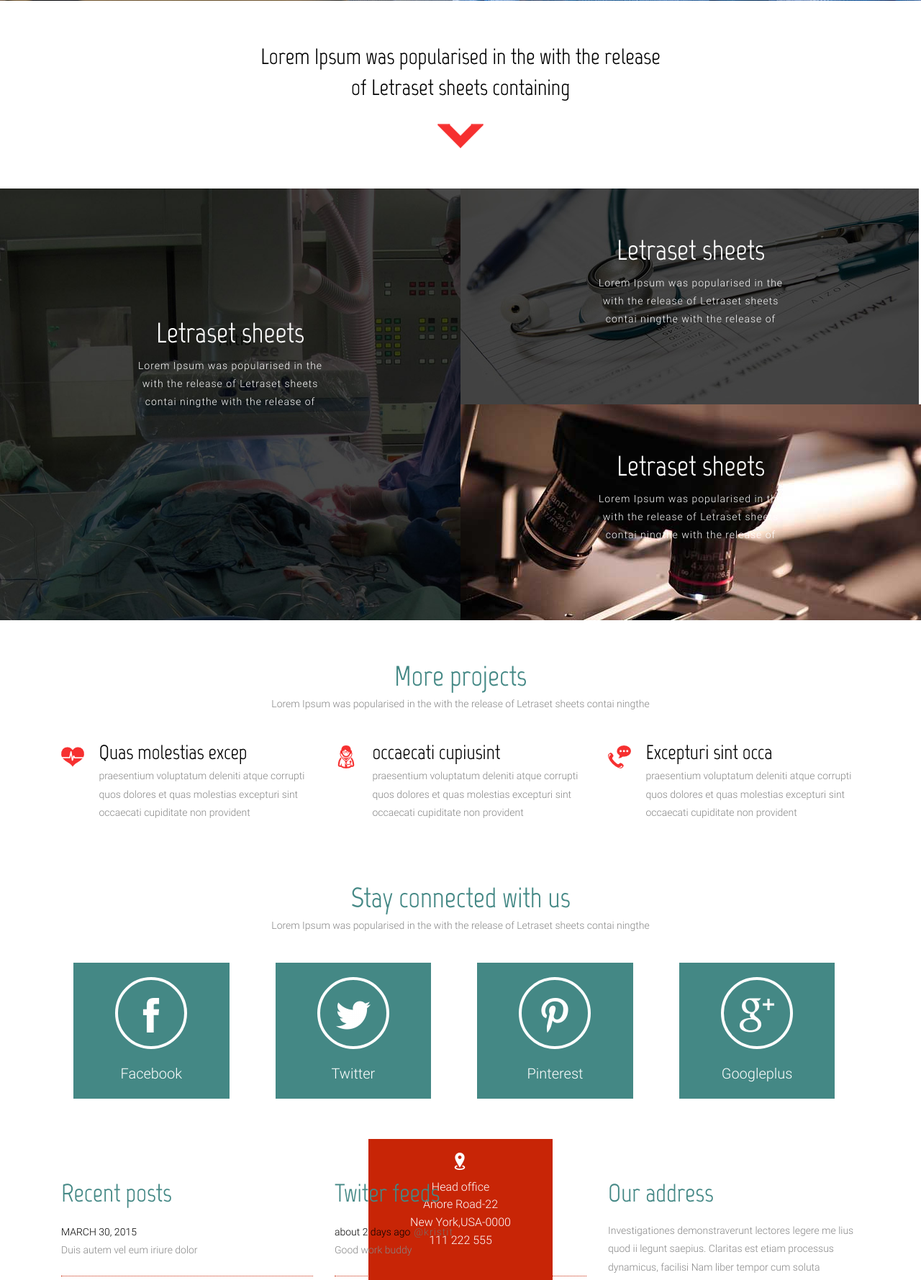
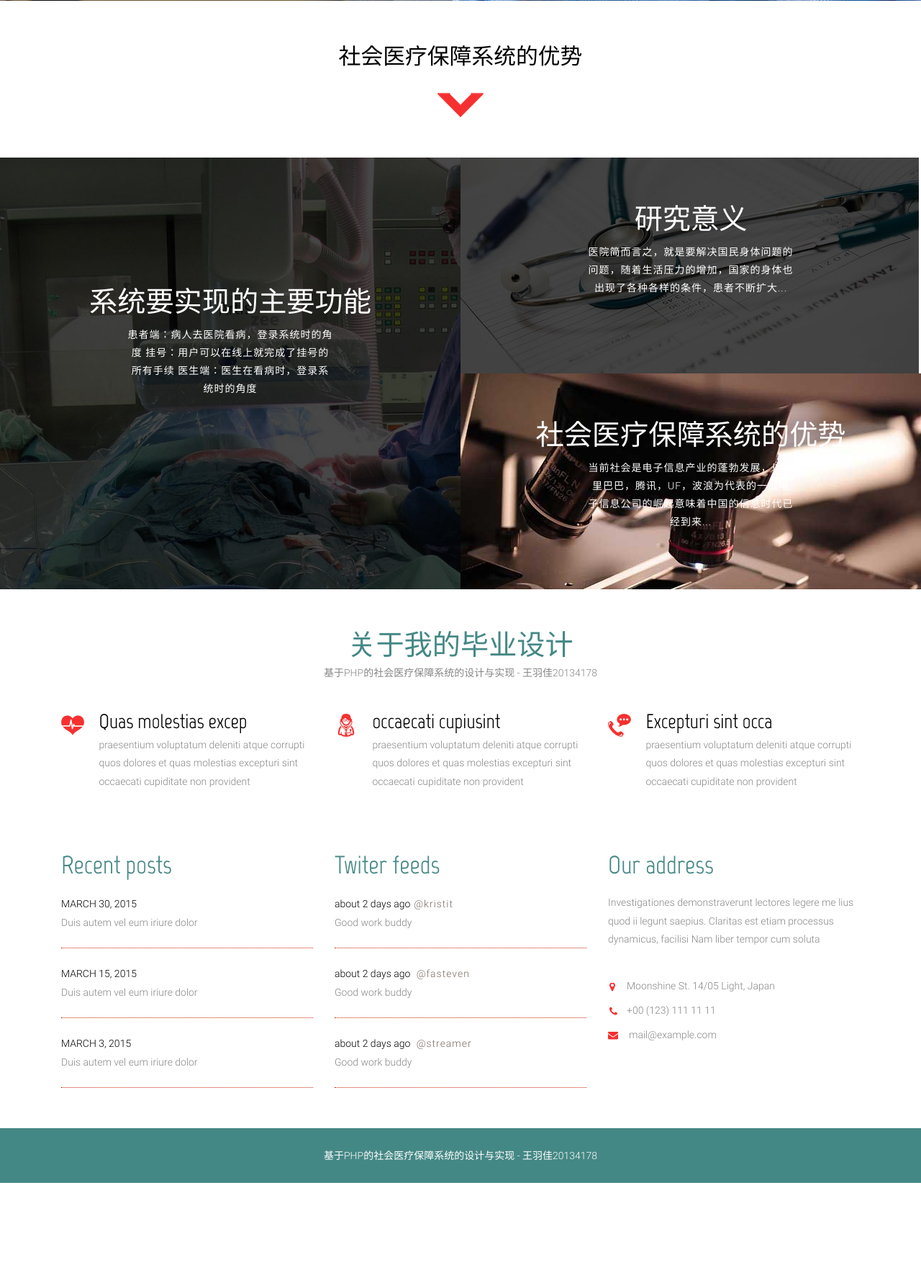
Before and after one commit to myvipbackup2/hospitalSystem, a CodeIgniter app: page /database/ in a window 1280 px wide. Shown: the part 829-2608 px from the top of the page at 72% size. After the commit the page ends 2473 px from the top, so only its background shows below. Run offline with CodeIgniter, Linux system fonts and the light colour scheme.

Commit message:
完善登录挂号逻辑

```diff
--- a/application/views/index.php
+++ b/application/views/index.php
@@ -37,7 +37,7 @@
 <div class="header">
     <div class="container">
         <div class="header-logo">
-            <a href="index.html"><img src="images/logo.png" alt="logo"/></a>
+            <a href="<?php echo base_url(); ?>"><img src="images/logo.png" alt="logo"/></a>
         </div>
         <div class="header-info">
             <?php
@@ -64,7 +64,7 @@
                 <li><a href="welcome/index" class="active"><span data-hover="主页">主页</span></a></li>
                 <li><a href="welcome/login"> <span data-hover="登录">登录</span></a></li>
                 <li><a href="welcome/register"> <span data-hover="注册">注册</span></a></li>
-                <li><a href="welcome/guahao"> <span data-hover="挂号预约">挂号预约</span></a></li>
+                <li><a href="javascript:;" id="guahao"> <span data-hover="挂号预约">挂号预约</span></a></li>
                 <li><a href="welcome/doctor"> <span data-hover="医师登录">医师登录</span></a></li>
             </ul>
             <!-- script-for-menu -->
@@ -116,23 +116,22 @@
             <ul class="rslides" id="slider3">
                 <li>
                     <div class="banner-text">
-                        <h1>We are here to care for you</h1>
-                        <p>Lorem Ipsum available, but the majority have suffered alteration in some form, by injected
-                            humour, or randomised words which don't look even slightly believable.</p>
+                        <h1>设计目的</h1>
+                        <p>
+                            医疗产业的发展密切关系到国民的生活质量，随着中国经济的腾飞，国民的生活越来越丰富的同时，还希望得到医疗方面高质量的服务，而医疗产业也迫切的需要管理系统的升级包括方便性、快捷性、准确性</p>
                     </div>
                 </li>
                 <li>
                     <div class="banner-text">
-                        <h1>Lorem ip sum avai re for cayou</h1>
-                        <p>Majority have sufferedorem lipsum available, but the alteration in some form, by injected
-                            humour, or randomised words which don't look even slightly believable.</p>
+                        <h1>本系统使用技术</h1>
+                        <p>
+                            本系统是运用php、javascript等技术对医院的多个部门进行全方位管理，该系统涉及到医院大部分业务过程，属于信息管理系统。本文主要工作是研究“基于PHP的社会医疗保障系统的设计与实现”，对基于PHP的社会医疗保障系统进行了需求分析和网站总体设计以及细节功能设计与实现</p>
                     </div>
                 </li>
                 <li>
                     <div class="banner-text">
-                        <h1>Availf able lor emip cayou refor</h1>
-                        <p>Randomised words orem ipsum available, but the majority have suffered alteration in some
-                            form, by injected humour, or which don't look even slightly believable.</p>
+                        <h1>实现功能</h1>
+                        <p>基于PHP的社会医疗保障系统一共分了三部分：个人系统，医院系统，药店系统。</p>
                     </div>
                 </li>
             </ul>
@@ -143,7 +142,7 @@
 <!--banner-bottom-->
 <div class="banner-bottom">
     <div class="container">
-        <h2>Lorem Ipsum was popularised in the with the release of Letraset sheets containing</h2>
+        <h2>社会医疗保障系统的优势</h2>
         <a href="#gallery" class="arrow scroll"> </a>
     </div>
 </div>
@@ -151,20 +150,24 @@
 <!--gallery-->
 <div class="gallery" id="gallery">
     <div class="col-md-6 gallery-left">
-        <h4>Letraset sheets</h4>
-        <p>Lorem Ipsum was popularised in the with the release of Letraset sheets contai ningthe with the release
-            of </p>
+        <h4>系统要实现的主要功能</h4>
+        <p>患者端：病人去医院看病，登录系统时的角度
+            挂号：用户可以在线上就完成了挂号的所有手续
+            医生端：医生在看病时，登录系统时的角度
+        </p>
     </div>
     <div class="col-md-6 gallery-right">
         <div class="gallery-grid-a">
-            <h4>Letraset sheets</h4>
-            <p>Lorem Ipsum was popularised in the with the release of Letraset sheets contai ningthe with the release
-                of </p>
+            <h4>研究意义</h4>
+            <p>
+                医院简而言之，就是要解决国民身体问题的问题，随着生活压力的增加，国家的身体也出现了各种各样的条件，患者不断扩大...
+            </p>
         </div>
         <div class="gallery-grid-b">
-            <h4>Letraset sheets</h4>
-            <p>Lorem Ipsum was popularised in the with the release of Letraset sheets contai ningthe with the release
-                of </p>
+            <h4>社会医疗保障系统的优势</h4>
+            <p>
+                当前社会是电子信息产业的蓬勃发展，以阿里巴巴，腾讯，UF，波浪为代表的一批电子信息公司的崛起意味着中国的信息时代已经到来...
+            </p>
         </div>
     </div>
     <div class="clearfix"></div>
@@ -174,8 +177,8 @@
 <div class="work">
     <div class="container">
         <div class="work-title">
-            <h3>More projects</h3>
-            <p>Lorem Ipsum was popularised in the with the release of Letraset sheets contai ningthe</p>
+            <h3>关于我的毕业设计</h3>
+            <p>基于PHP的社会医疗保障系统的设计与实现 - 王羽佳20134178</p>
         </div>
         <div class="col-md-4 work-grids">
             <ul>
@@ -211,54 +214,7 @@
     </div>
 </div>
 <!--//work-->
-<div class="copyrights">Collect from <a href="http://www.cssmoban.com/">企业网站模板</a></div>
-<div class="like">
-    <div class="container">
-        <div class="work-title">
-            <h3>Stay connected with us</h3>
-            <p class="cnnct">Lorem Ipsum was popularised in the with the release of Letraset sheets contai ningthe</p>
-        </div>
-        <div class="col-md-3 like-grids">
-            <a href="#">
-                <img src="images/icon1.png" alt=""/>
-            </a>
-            <p>Facebook</p>
-        </div>
-        <div class="col-md-3 like-grids">
-            <a href="#">
-                <img src="images/icon5.png" alt=""/>
-            </a>
-            <p>Twitter</p>
-        </div>
-        <div class="col-md-3 like-grids">
-            <a href="#">
-                <img src="images/icon6.png" alt=""/>
-            </a>
-            <p>Pinterest</p>
-        </div>
-        <div class="col-md-3 like-grids">
-            <a href="#">
-                <img src="images/icon7.png" alt=""/>
-            </a>
-            <p>Googleplus</p>
-        </div>
-        <div class="clearfix"></div>
-    </div>
-</div>
-<!--map-->
-<div class="map">
-    <div class="container">
-        <div class="map-info">
-            <ul>
-                <li>Head office</li>
-                <li>Anore Road-22</li>
-                <li>New York,USA-0000</li>
-                <li>111 222 555</li>
-            </ul>
-        </div>
-    </div>
-</div>
-<!--//map-->
+
 <!--footer-->
 <div class="footer">
     <div class="container">
@@ -316,6 +272,23 @@
         </p>
     </div>
 </div>
+
+<!--错误弹层-->
+<div class="modal fade" id="err" tabindex="-1" role="dialog" aria-labelledby="myModalLabel" aria-hidden="true">
+    <div class="modal-dialog">
+        <div class="modal-content">
+            <div class="modal-header">
+                <button type="button" class="close" data-dismiss="modal" aria-hidden="true">&times;</button>
+                <h4 class="modal-title" id="modalLabel">挂号失败</h4>
+            </div>
+            <div class="modal-body" id="errReason">请先登录！</div>
+            <div class="modal-footer">
+                <button id="goLogin" type="button" class="btn btn-primary" data-dismiss="modal">去登录</button>
+            </div>
+        </div><!-- /.modal-content -->
+    </div><!-- /.modal -->
+</div>
+
 <!--smooth-scrolling-of-move-up-->
 <script type="text/javascript">
     $(document).ready(function () {
@@ -323,10 +296,25 @@
     });
 </script>
 <a href="#" id="toTop" style="display: block;"> <span id="toTopHover" style="opacity: 1;"> </span></a>
-<!--//smooth-scrolling-of-move-up-->
-<!-- Bootstrap core JavaScript
-================================================== -->
-<!-- Placed at the end of the document so the pages load faster -->
+
 <script src="js/bootstrap.min.js"></script>
+<script>
+    $(function () {
+        $('#guahao').on('click', function () {
+            var logined = <?php if ($login_user) {
+                echo 1;
+            } else echo 0;?>;
+            if (logined) {
+                window.location.href = '<?php echo base_url()?>/welcome/guahao';
+            } else {
+                $('#err').modal();
+            }
+        });
+        $('#goLogin').on('click', function () {
+            window.location.href = '<?php echo base_url()?>/welcome/login';
+        });
+    });
+</script>
+
 </body>
 </html>
```
Also changed, not shown: application/views/guahao.php (+19 -6 lines), css/guahao.css (+6 -34 lines).
